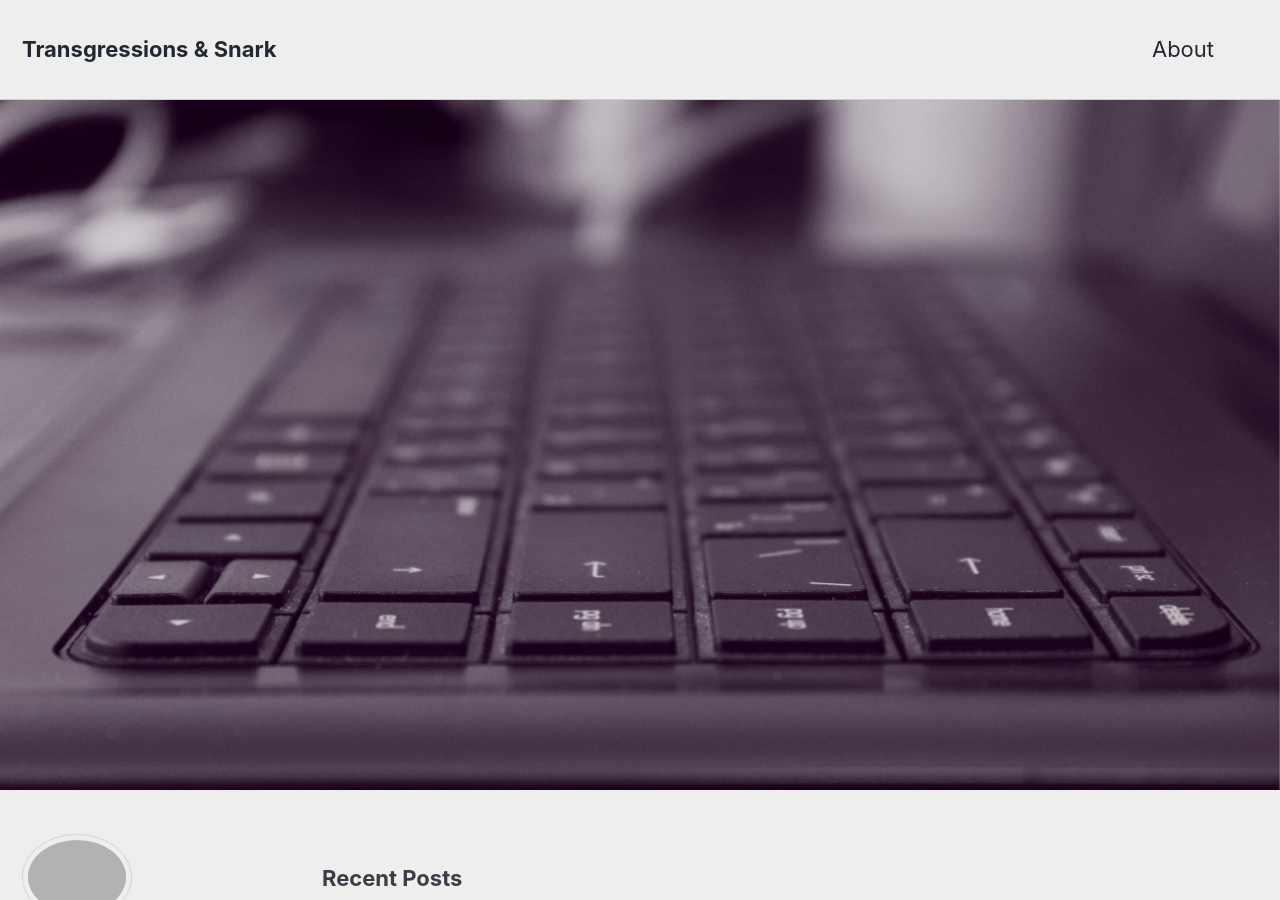
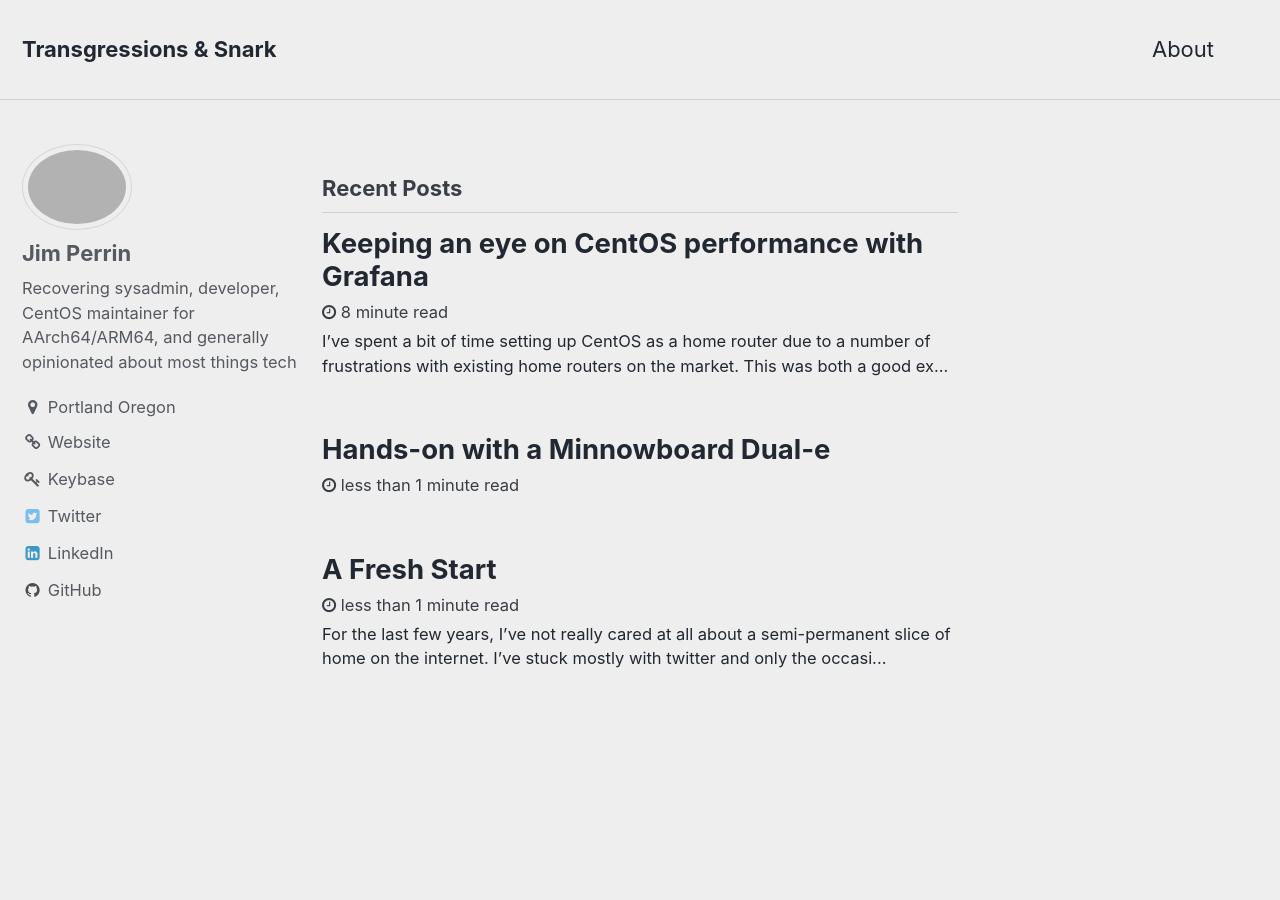
Before and after one commit to jperrin/jperrin.github.io, a Jekyll site: the page built from index.html, in a window 1280 px wide and 900 px high. Built offline with Jekyll 4.4.1, drawn with Linux system fonts in a browser that asks for light colours; the list of posts is cut into pages by our own code.

Commit message:
header images need work. dont want this yet

```diff
--- a/index.html
+++ b/index.html
@@ -1,6 +1,4 @@
 ---
 layout: home
 author_profile: true
-header:
-  image: /assets/images/slider-keyboard.jpg
 ---
```
Also changed, not shown: assets/images/slider-keyboard.jpg.
